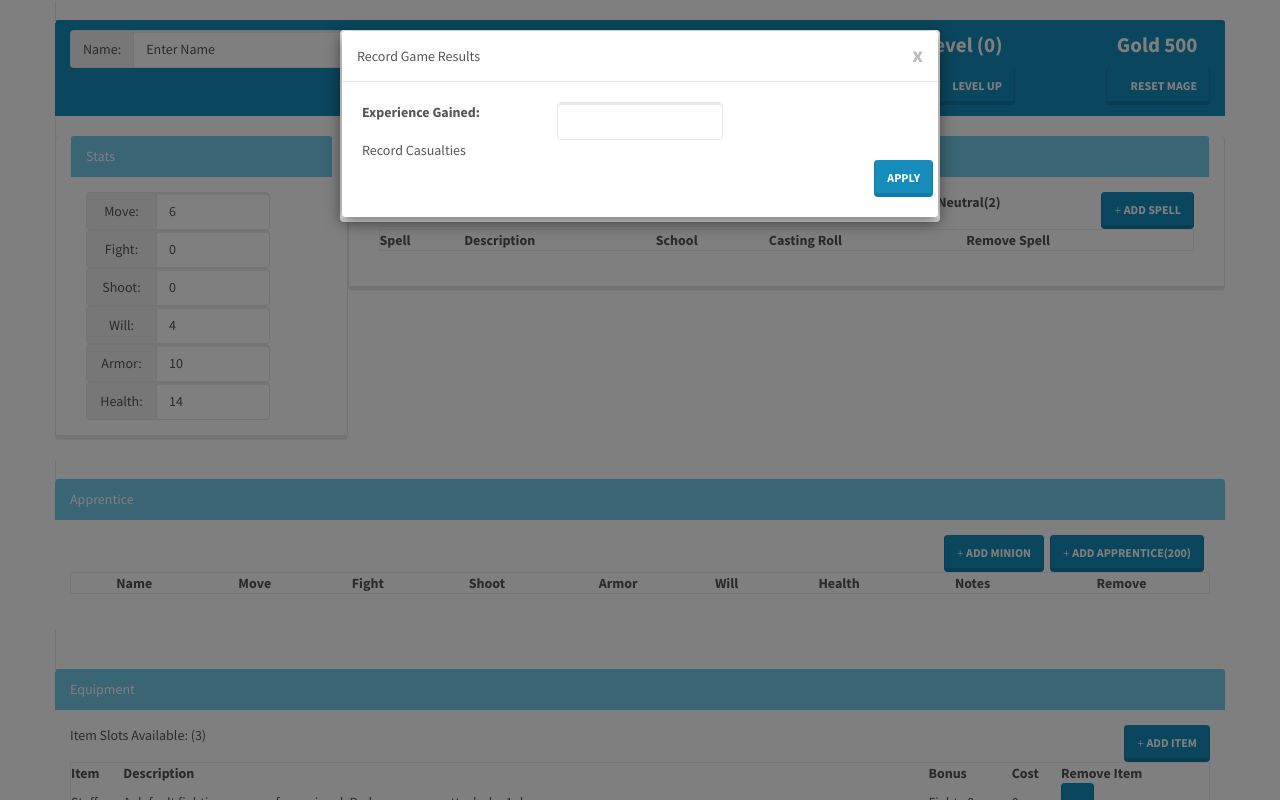
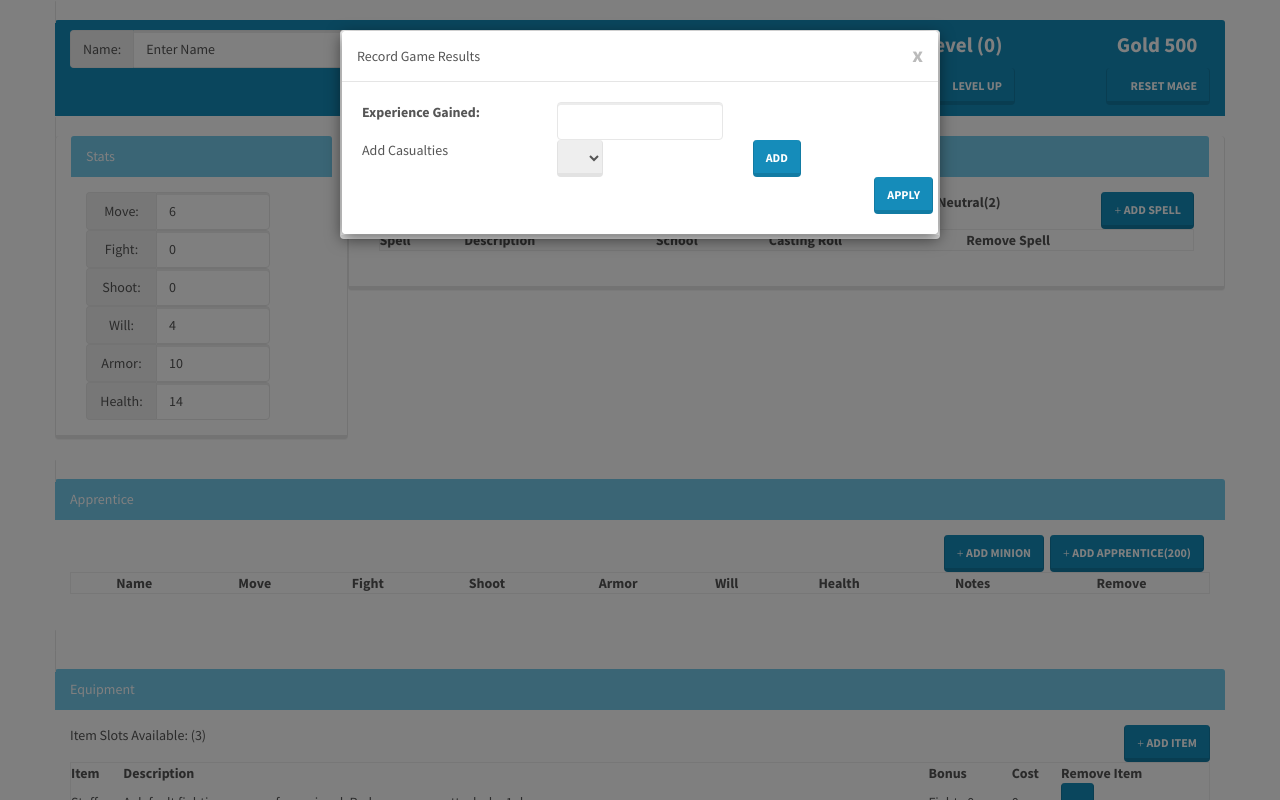
Before and after one commit to ChargerIIC/Frostgrave-WarRoster, an Angular app: page / in a window 1280 px wide. Both pictures are taken after a click on the button "RECORD RESULTS". Shown: the top 800 px of the page. Built offline with nearby package versions, Linux system fonts and the light colour scheme; a web font is replaced by a local one.

Commit message:
Basic ability to add casualties
Not real causalty tracking, but all the hooks are there.

```diff
--- a/src/app/gameresults-dialog-modal/gameresults-dialog-modal.component.html
+++ b/src/app/gameresults-dialog-modal/gameresults-dialog-modal.component.html
@@ -16,12 +16,16 @@
       </div>
       <div class="row">
         <div class="col-lg-4 col-md-4 col-xs-4">
-          Record Casualties
+          Add Casualties
         </div>
         <div class="col-lg-4 col-md-4 col-xs-4">
-
+          <select [(ngModel)]="this.selectedWarbandMember" class="btn btn-default dropdown-toggle">
+            <option *ngFor="let member of userMage.warbandMembers" [ngValue]="member">{{member.name}}</option>
+          </select>
         </div>
-
+        <div class="col-lg-4 col-md-4 col-xs-4">
+          <button class="btn btn-primary pull-left" aria-label="Add" (click)="addCasaulty()">Add</button>
+        </div>
       </div>
       <div class="row">
         <button class="btn btn-primary pull-right" data-dismiss="modal" aria-label="Apply" (click)="applyResults()">Apply</button>
--- a/src/app/gameresults-dialog-modal/gameresults-dialog-modal.component.ts
+++ b/src/app/gameresults-dialog-modal/gameresults-dialog-modal.component.ts
@@ -1,16 +1,19 @@
 import { Component, OnInit, Input } from '@angular/core';
 import { Mage } from '../model/mage.model';
+import { Minion } from '../model/minion.model';
 
 @Component({
   selector: 'app-gameresults-dialog-modal',
   templateUrl: './gameresults-dialog-modal.component.html',
   styleUrls: ['./gameresults-dialog-modal.component.css']
 })
+
 export class GameresultsDialogModalComponent implements OnInit {
 
   @Input() userMage: Mage;
 
   experience: number;
+  selectedWarbandMember: Minion;
 
   constructor() { }
 
@@ -20,4 +23,15 @@ export class GameresultsDialogModalComponent implements OnInit {
   applyResults(){
     this.userMage.experience += this.experience;
   }
+
+  onCasualtySelected(newValue){
+    this.selectedWarbandMember = newValue;
+  }
+
+  addCasaulty(){
+    var index = this.userMage.warbandMembers.indexOf(this.selectedWarbandMember);
+    var minion = this.userMage.warbandMembers[index];
+    minion.notes += ' WOUNDED';
+  }
+
 }
```
